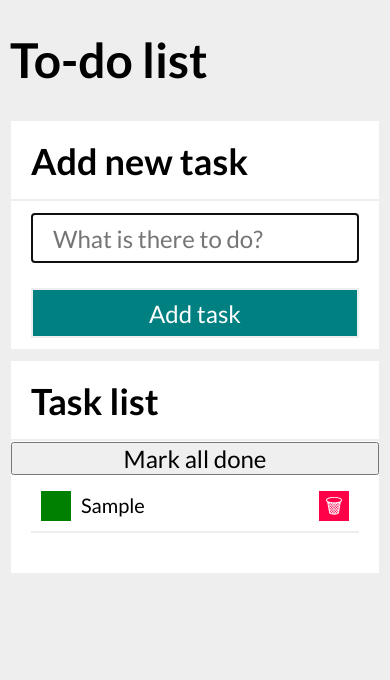
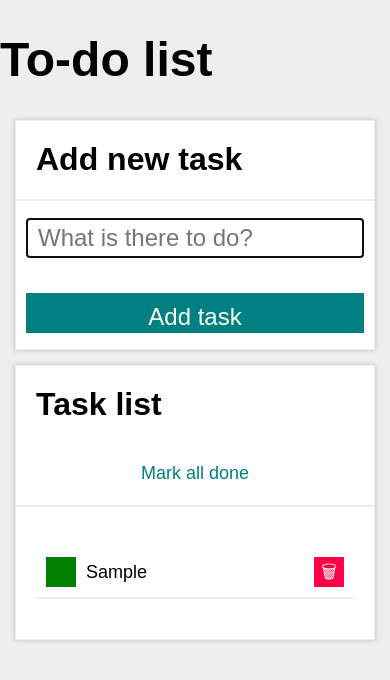
Before and after one commit to MarcelUrbanczyk/To-do-list, a plain HTML site: page index.html in a window 390 px wide. Both pictures are taken after typing "Sample" into the empty fields and a click on the button "Add task". Drawn offline with nearby package versions, Linux system fonts and the light colour scheme.

Commit message:
media query changes

```diff
--- a/css/form.css
+++ b/css/form.css
@@ -1,17 +1,16 @@
-.form{
-    margin: 10px;
-}
-.form__header{
+
+.form__header {
   background: white;
   border: 1px solid #eee;
   height: 80px;
 }
 
-.form__headerText{
+.form__headerText {
+  font-size: 32px;
   margin: 20px;
 }
 
-.form__content{
+.form__content {
   align-items: center;
   background: white;
   border: 1px solid #eee;
@@ -19,37 +18,62 @@ margin: 20px;
   height: 100px;
   justify-content: center;
   grid-template-columns: 5fr 1fr;
+  grid-gap: 20px;
 }
 
-.form__input,.form__button{
-    border: 2px solid #eee;
-    margin: 20px;
+.form__input,
+.form__button {
   padding: 20px;
-    height: 50px;
+  max-height: 50px;
 }
 
-.form__button{
+.form__button {
   background: teal;
+  border:none;
   color: white;
   cursor: pointer;
   padding: 10px;
+  margin: 0 20px 0 0;
+  transition: 0.3s;
 }
 
-.form__button:hover{
+.form__button:hover {
+  transform: scale(1.1);
   background: #00abab;
 }
 
+.form__input {
+  border: 2px solid #eee;
+  margin: 0 0 0 20px;
+}
+
 @media (max-width: 960px) {
-    .form__content{
+  .form__content {
     display: grid;
     height: 150px;
     grid-template-rows: 75px 75px;
     grid-template-columns: 1fr;
+    grid-gap: 0;
   }
 
-    .form__button{
+  .form__button {
     padding: 10px;
     grid-row: 2;
   }
+  .form__button,
+  .form__input{
+    margin: 10px;
+  }
+}
 
+@media (max-width: 400px) {
+  .form__input,
+  .form__button {
+    padding: 10px;
+    max-height: 40px;
   }
+
+  .form__button:hover {
+    transform: none;
+  }
+}
--- a/css/style.css
+++ b/css/style.css
@@ -12,11 +12,22 @@ body{
   background-color: #eee;
   margin: auto;
   max-width: 1000px;
-  font-family: 'Lato', sans-serif;
+  font-family: Montserrat, sans-serif;
   font-size: 24px;
   word-break: break-word;
 }
 
-header{
+.header{
+  margin: 50px 10px 10px 10px;
+}
+
+.taskList, .form{
   margin: 10px;
+  box-shadow: 0px 0px 4px 1px #ccc;
 }
+
+@media (max-width: 960px){
+  .taskList,.form,.header{
+    margin: 15px;
+  }
+}
--- a/css/taskList.css
+++ b/css/taskList.css
@@ -1,58 +1,65 @@
-.taskList__header{
+.taskList__header {
   background: white;
   border: 1px solid #eee;
   display: grid;
-    height: 80px;
-    margin: 0 10px 0 10px;
-    grid-template-columns: "200px 1fr auto";
+  grid-template-columns: auto 200px 200px;
 }
 
-.taskList__headerText{
+.taskList__headerText {
+  font-size: 32px;
   margin: 20px;
+  grid-row-start: 1;
 }
 
-.taskListHeader__removeButton{
+.taskListHeader__button {
   background: none;
   border: none;
   cursor: pointer;
   color: teal;
   font-size: 18px;
-    grid-column:3;
+  transition: 0.3s;
 }
 
-.taskListHeader__removeButton:hover{
+.taskListHeader__button:disabled {
+  color: #777;
+}
+
+.taskListHeader__button:disabled:hover {
+  color: #434343;
+  cursor: not-allowed;
+}
+
+.taskListHeader__button:hover {
   color: rgb(4, 201, 201);
 }
 
-
-.taskList__container{
+.taskList__container {
   align-items: center;
   background: white;
   border: 1px solid #eee;
   padding: 40px 0 40px 0;
-    margin: 0 10px 0 10px;
   min-height: 100px;
   justify-content: center;
 }
 
-.taskList__task{
+.taskList__task {
   align-items: center;
   border-bottom: 2px solid #eee;
   display: grid;
- font-size: 20px;
+  font-size: 18px;
   margin: 0 20px 0 20px;
   grid-template-columns: auto 1fr auto;
 }
 
-.taskList__task--lineTrough{
+.taskList__task--lineTrough {
   text-decoration: line-through;
 }
 
-.tasklist{
-    margin: 10px 0 10px 0;
+.taskList__task--hide {
+  display: none;
 }
 
-.js-done{
+.js-done {
   background-color: green;
   border: none;
   color: white;
@@ -61,13 +68,14 @@
   margin: 10px;
   text-decoration: none;
   width: 30px;
+  transition: 0.3s;
 }
 
-.js-done:hover{
+.js-done:hover {
   background-color: #05aa05;
 }
 
-.js-remove{
+.js-remove {
   background-color: #ff0048;
   border: none;
   color: white;
@@ -75,13 +83,26 @@
   height: 30px;
   margin: 10px;
   width: 30px;
+  transition: 0.3s;
 }
 
-.js-remove:hover{
+.js-remove:hover {
   background-color: #b90437;
 }
 
-.js-tasks{
+.js-tasks {
   margin: 0;
   padding: 0;
 }
+
+@media (max-width:960px){
+  .taskList__header{
+    padding-bottom: 20px;
+    grid-template-columns: auto;
+    grid-gap: 20px;
+  }
+
+  .taskListHeader__button{
+    grid-row: span 1;
+  }
+}
```
Lines whose indentation alone changed are shown as unchanged.
